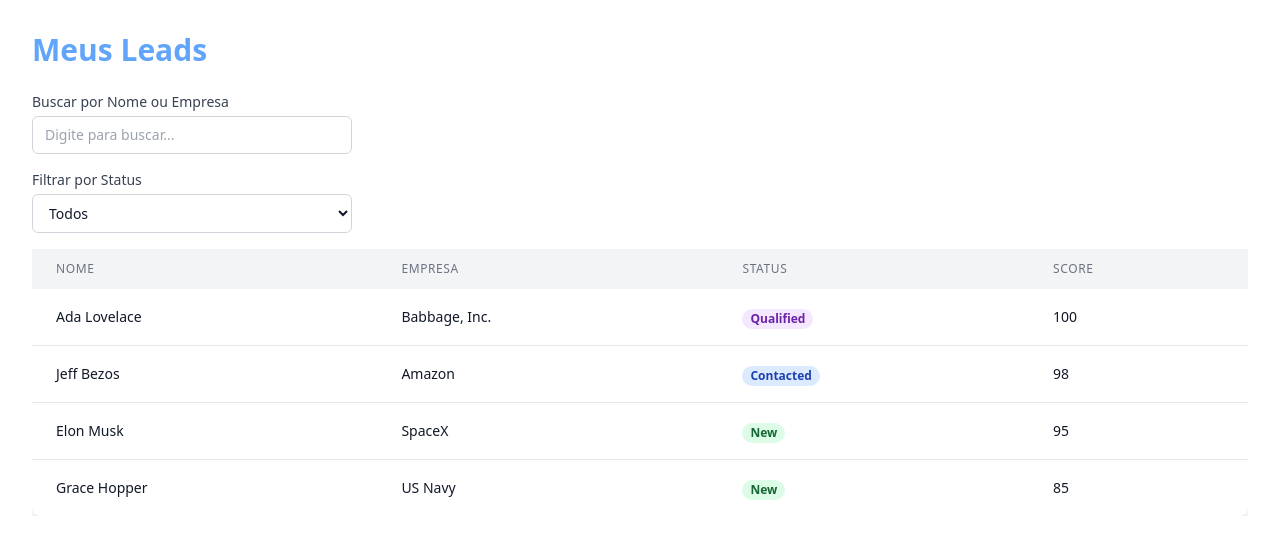
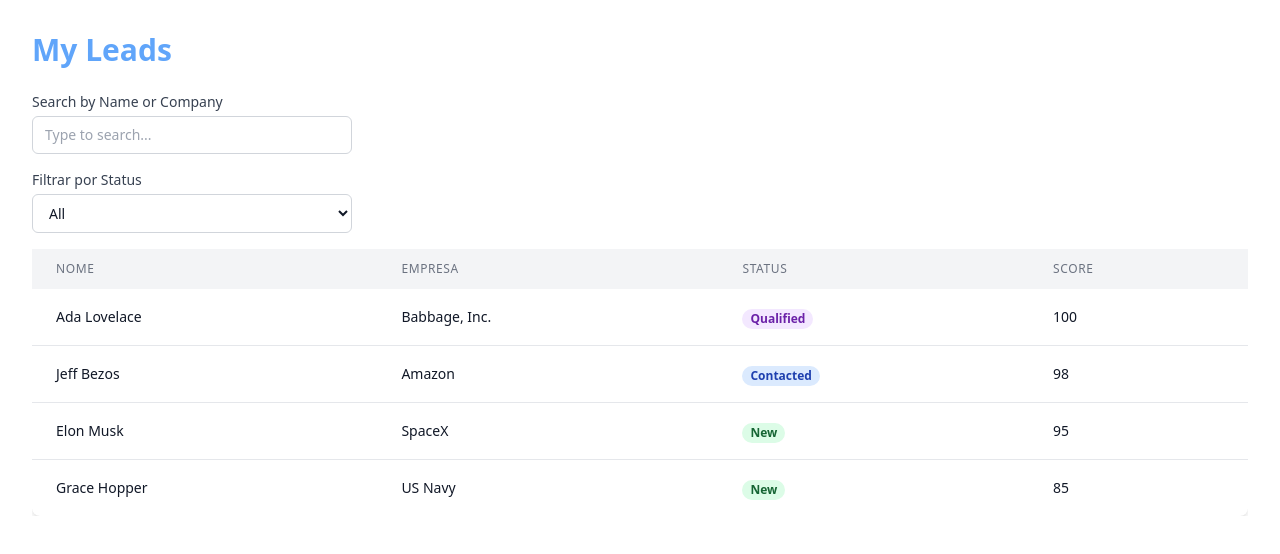
Before and after one commit to Fortuna09/mini-seller-console, a React (Vite) app: page / in a window 1280 px wide. Shown: the top 554 px of the page. Built offline with nearby package versions, Linux system fonts and the light colour scheme.

Commit message:
refactor: translate all UI text to English

```diff
--- a/src/App.tsx
+++ b/src/App.tsx
@@ -32,7 +32,7 @@ function App() {
       } catch (error: unknown) {
         const errorMessage = error instanceof Error
           ? error.message
-          : "Falha ao carregar os dados. Por favor, tente recarregar a página.";
+          : "Failed to load data. Please try refreshing the page.";
         setError(errorMessage);
       } finally {
         setIsLoading(false);
@@ -113,16 +113,16 @@ function App() {
   }
 
   if (isLoading) {
-    return <div className="text-center p-8">Carregando leads...</div>;
+    return <div className="text-center p-8">Loading leads...</div>;
   }
 
   return (
     <div className="p-4 sm:p-8">
-      <h1 className="text-2xl sm:text-3xl font-bold text-blue-400 mb-6">Meus Leads</h1>
+      <h1 className="text-2xl sm:text-3xl font-bold text-blue-400 mb-6">My Leads</h1>
 
       <div className="mb-4 w-full sm:max-w-xs">
         <label htmlFor="search" className="block text-sm font-medium text-gray-700 mb-1">
-          Buscar por Nome ou Empresa
+          Search by Name or Company
         </label>
         <input
           type="text"
@@ -130,7 +130,7 @@ function App() {
           className="block w-full pl-3 pr-10 py-2 text-base border border-gray-300 bg-white text-gray-900 focus:outline-none focus:ring-blue-500 focus:border-blue-500 sm:text-sm rounded-md"
           value={searchTerm}
           onChange={(e) => setSearchTerm(e.target.value)}
-          placeholder="Digite para buscar..."
+          placeholder="Type to search..."
         />
       </div>
 
@@ -144,11 +144,11 @@ function App() {
           value={statusFilter}
           onChange={(e) => setStatusFilter(e.target.value)}
         >
-          <option value="All">Todos</option>
-          <option value="New">Novo</option>
-          <option value="Contacted">Contatado</option>
-          <option value="Qualified">Qualificado</option>
-          <option value="Lost">Perdido</option>
+          <option value="All">All</option>
+          <option value="New">New</option>
+          <option value="Contacted">Contacted</option>
+          <option value="Qualified">Qualified</option>
+          <option value="Lost">Lost</option>
         </select>
       </div>
 
@@ -167,7 +167,7 @@ function App() {
 
       {opportunities.length > 0 && (
         <div className="mt-8">
-          <h2 className="text-2xl font-bold text-green-600 mb-6">Minhas Oportunidades</h2>
+          <h2 className="text-2xl font-bold text-green-600 mb-6">My Opportunities</h2>
           <OpportunitiesTable opportunities={opportunities} />
         </div>
       )}
--- a/src/features/leads/LeadDetailPanel.tsx
+++ b/src/features/leads/LeadDetailPanel.tsx
@@ -109,10 +109,10 @@ export function LeadDetailPanel({ lead, isOpen, onClose, onUpdate, onConvert }:
                               onChange={(e) => setEditedStatus(e.target.value as Lead['status'])}
                               className="mt-1 block w-full rounded-md border-gray-300 shadow-sm focus:border-blue-500 focus:ring-blue-500 sm:text-sm"
                             >
-                              <option value="New">Novo</option>
-                              <option value="Contacted">Contatado</option>
-                              <option value="Qualified">Qualificado</option>
-                              <option value="Lost">Perdido</option>
+                              <option value="New">New</option>
+                              <option value="Contacted">Contacted</option>
+                              <option value="Qualified">Qualified</option>
+                              <option value="Lost">Lost</option>
                             </select>
                           </div>
                           <div>
```
